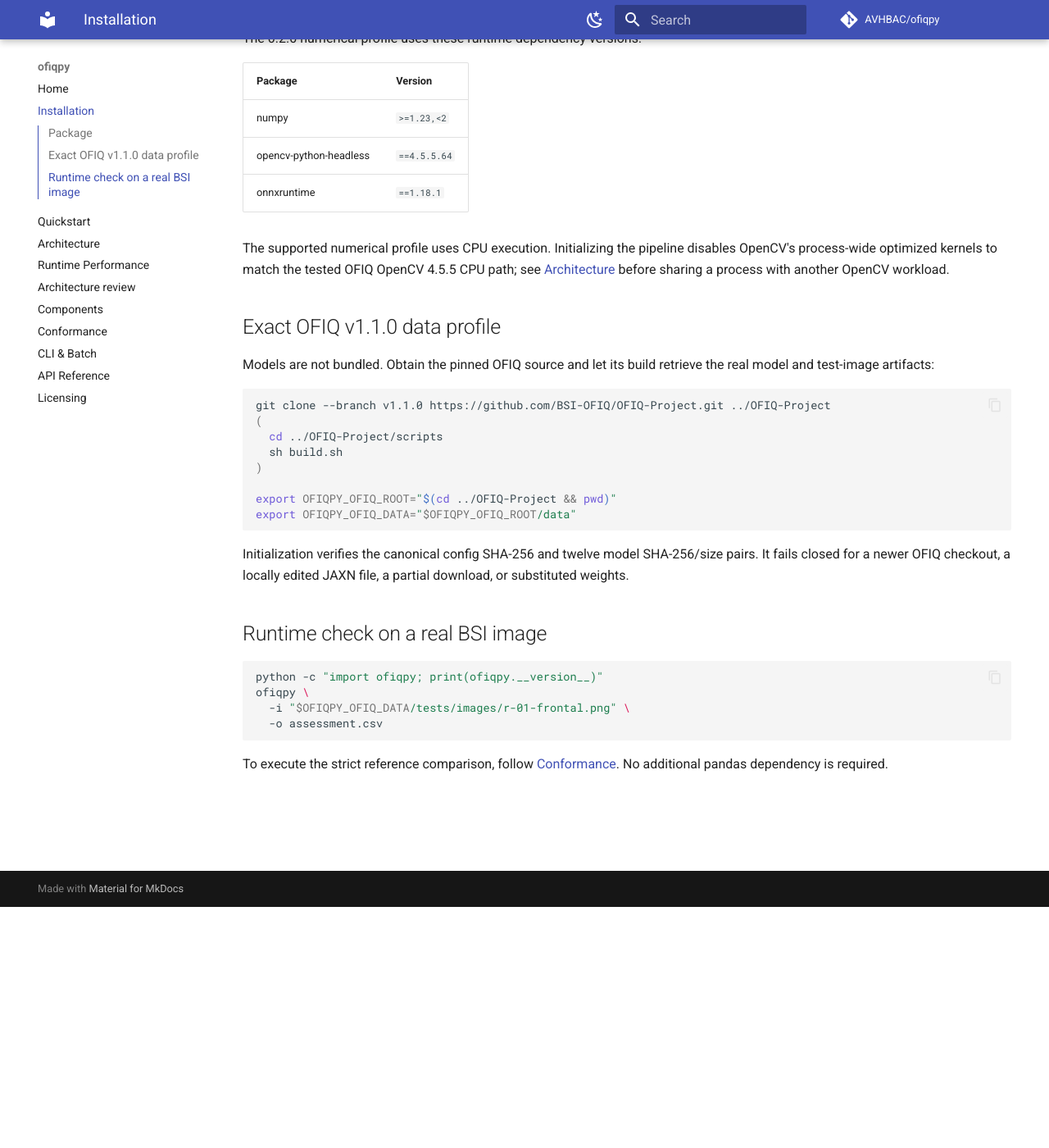
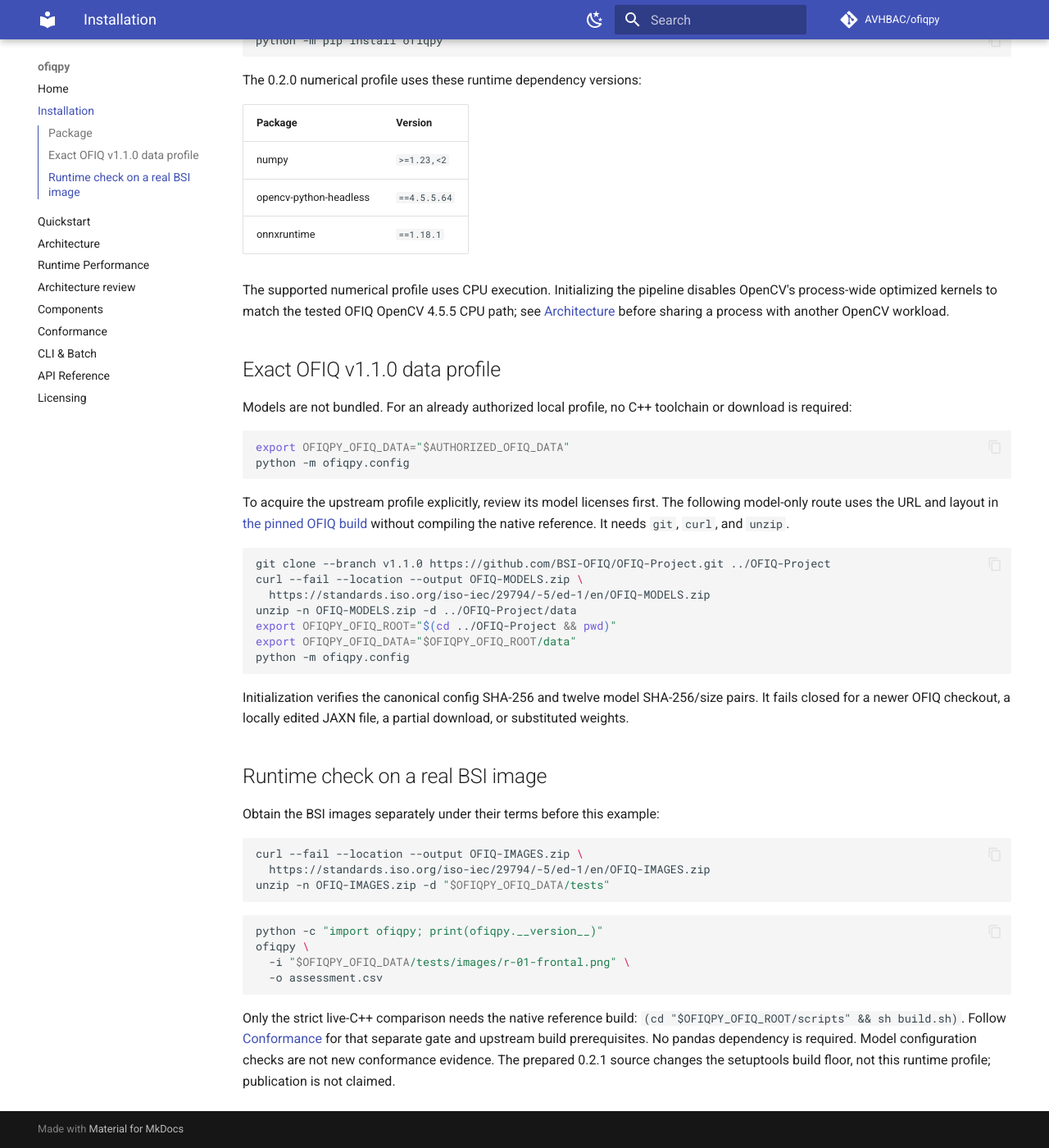
Before and after one commit to AVHBAC/ofiqpy, an MkDocs documentation site: the page built from docs/installation.md, in a window 1280 px wide and 1400 px high, scrolled down 294 px. Shown: the whole window at 82% size. Built offline with MkDocs 1.6.1 and Material for MkDocs 9.7.7, drawn with Linux system fonts in a browser that asks for light colours; comment, search, counter and statistics services are not loaded; some of the changed text lies outside the part shown.

````diff
--- a/docs/installation.md
+++ b/docs/installation.md
@@ -2,7 +2,10 @@
 
 ## Package
 
-Python 3.11 or later is required. The complete release gate runs on Python 3.11 and 3.12.
+Use Python 3.11 or 3.12 on Linux x86-64 or Linux inside Windows WSL2. These are
+the Python versions exercised by the existing complete release gate. Keep a
+separate environment from OpenFIQA and QualSight because the canonical
+runtime pins intentionally differ.
 
 ```bash
 python -m pip install ofiqpy
@@ -22,18 +25,27 @@ see [Architecture](architecture.md) before sharing a process with another OpenCV
 
 ## Exact OFIQ v1.1.0 data profile
 
-Models are not bundled. Obtain the pinned OFIQ source and let its build retrieve the real
-model and test-image artifacts:
+Models are not bundled. For an already authorized local profile, no C++
+toolchain or download is required:
+
+```bash
+export OFIQPY_OFIQ_DATA="$AUTHORIZED_OFIQ_DATA"
+python -m ofiqpy.config
+```
+
+To acquire the upstream profile explicitly, review its model licenses first.
+The following model-only route uses the URL and layout in
+[the pinned OFIQ build](https://github.com/BSI-OFIQ/OFIQ-Project/blob/bb5dc91d00477e02ce53d2530d28e35021484393/CMakeLists.txt)
+without compiling the native reference. It needs `git`, `curl`, and `unzip`.
 
 ```bash
 git clone --branch v1.1.0 https://github.com/BSI-OFIQ/OFIQ-Project.git ../OFIQ-Project
-(
-  cd ../OFIQ-Project/scripts
-  sh build.sh
-)
-
+curl --fail --location --output OFIQ-MODELS.zip \
+  https://standards.iso.org/iso-iec/29794/-5/ed-1/en/OFIQ-MODELS.zip
+unzip -n OFIQ-MODELS.zip -d ../OFIQ-Project/data
 export OFIQPY_OFIQ_ROOT="$(cd ../OFIQ-Project && pwd)"
 export OFIQPY_OFIQ_DATA="$OFIQPY_OFIQ_ROOT/data"
+python -m ofiqpy.config
 ```
 
 Initialization verifies the canonical config SHA-256 and twelve model SHA-256/size pairs.
@@ -42,6 +54,14 @@ or substituted weights.
 
 ## Runtime check on a real BSI image
 
+Obtain the BSI images separately under their terms before this example:
+
+```bash
+curl --fail --location --output OFIQ-IMAGES.zip \
+  https://standards.iso.org/iso-iec/29794/-5/ed-1/en/OFIQ-IMAGES.zip
+unzip -n OFIQ-IMAGES.zip -d "$OFIQPY_OFIQ_DATA/tests"
+```
+
 ```bash
 python -c "import ofiqpy; print(ofiqpy.__version__)"
 ofiqpy \
@@ -49,5 +69,9 @@ ofiqpy \
   -o assessment.csv
 ```
 
-To execute the strict reference comparison, follow [Conformance](conformance.md). No
-additional pandas dependency is required.
+Only the strict live-C++ comparison needs the native reference build:
+`(cd "$OFIQPY_OFIQ_ROOT/scripts" && sh build.sh)`. Follow
+[Conformance](conformance.md) for that separate gate and upstream build
+prerequisites. No pandas dependency is required. Model configuration checks
+are not new conformance evidence. The prepared 0.2.1 source changes the
+setuptools build floor, not this runtime profile; publication is not claimed.
--- a/ofiqpy/_version.py
+++ b/ofiqpy/_version.py
@@ -1,3 +1,3 @@
 """Single source for the ofiqpy package version."""
 
-__version__ = "0.2.0"
+__version__ = "0.2.1"
--- a/pyproject.toml
+++ b/pyproject.toml
@@ -1,5 +1,5 @@
 [build-system]
-requires = ["setuptools>=68", "wheel"]
+requires = ["setuptools>=77", "wheel"]
 build-backend = "setuptools.build_meta"
 
 [project]
````
Also changed, not shown: CHANGELOG.md (+16 -0 lines), README.md (+60 -8 lines), 2 other files.
